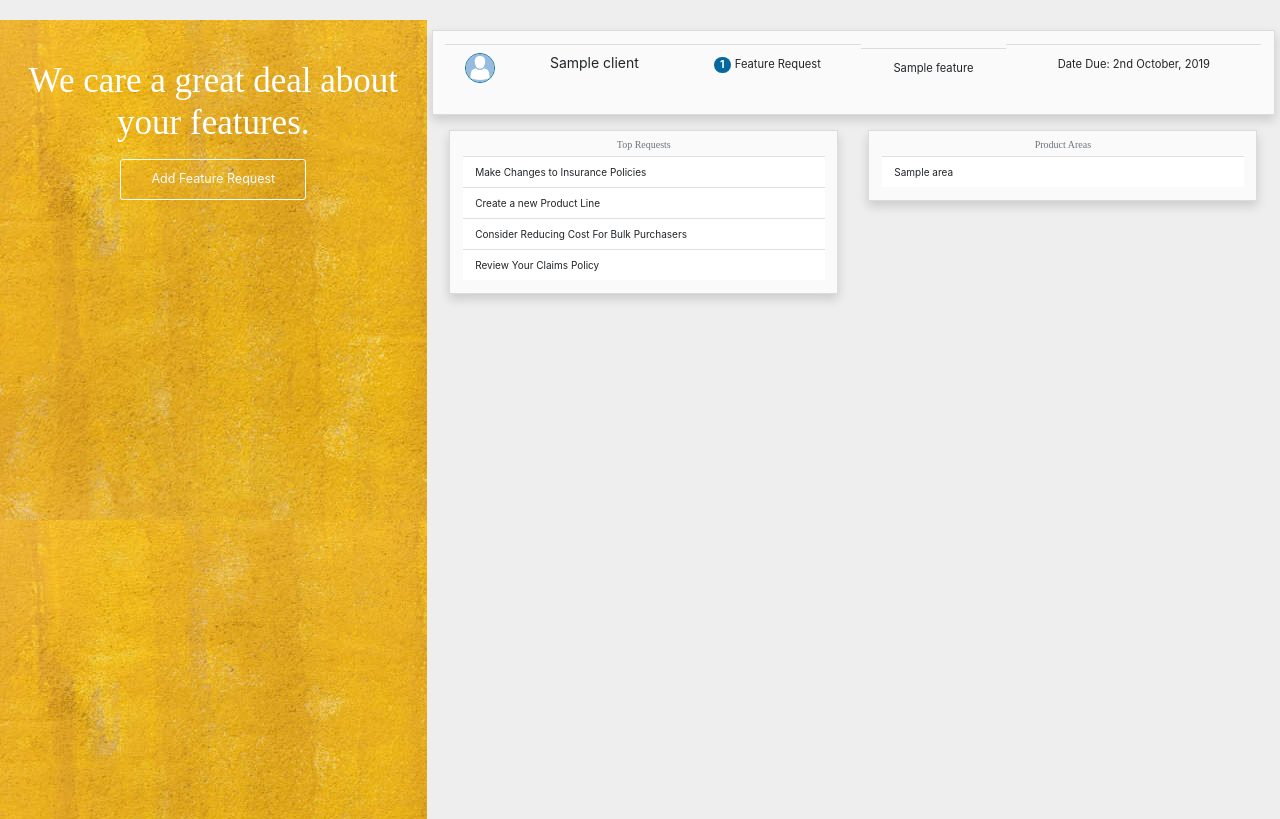
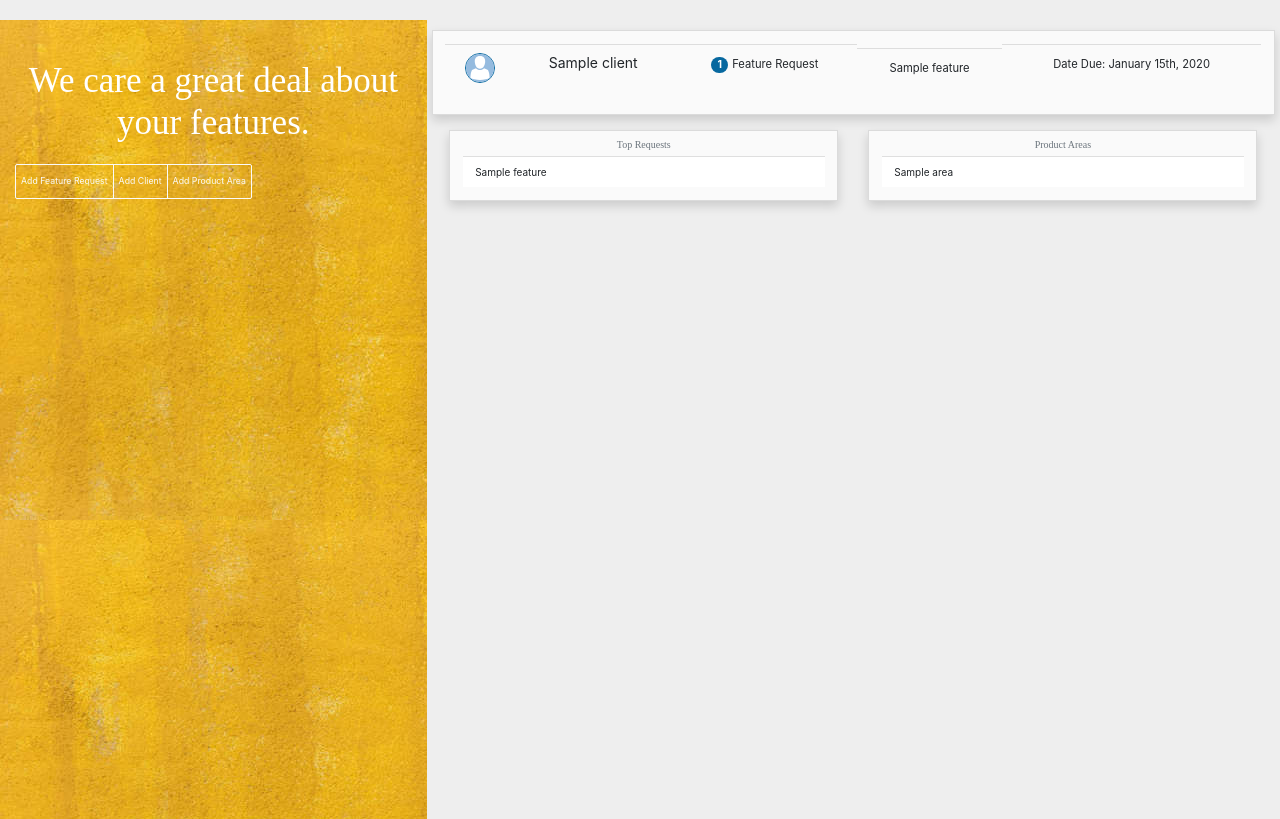
Before and after one commit to Miravicson/Featurester, a Flask app: page / in a window 1280 px wide. Shown: the part 56-875 px from the top of the page. Run offline with Flask 2, Linux system fonts and the light colour scheme; tables that the repository leaves empty hold one stand-in row (values such as "Sample post"); parts of the project's set-up code (start-up, migrations or seed data) failed here and were passed over; some libraries are stand-ins or nearby versions; some web fonts are replaced.

Commit message:
added forms for products and clients

```diff
--- a/requester/features/forms.py
+++ b/requester/features/forms.py
@@ -1,6 +1,6 @@
 from flask_wtf import FlaskForm
-from wtforms import StringField, TextAreaField, IntegerField, DateField,SubmitField, SelectField, SelectMultipleField
-from wtforms.validators import DataRequired
+from wtforms import StringField, TextAreaField, IntegerField, DateField, SubmitField, SelectField, SelectMultipleField
+from wtforms.validators import DataRequired, Email
 
 
 class FeatureForm(FlaskForm):
@@ -9,5 +9,17 @@ class FeatureForm(FlaskForm):
     client_priority = IntegerField('Client Priority')
     target_date = DateField('Target Date')
     client_id = SelectField('Client', choices=[], coerce=int)
-    product_areas = SelectMultipleField('Product Areas', choices=[], coerce=int)
+    product_areas = SelectMultipleField(
+        'Product Areas', choices=[], coerce=int)
     submit = SubmitField('Add Request')
+
+
+class ClientForm(FlaskForm):
+    name = StringField('Name', validators=[DataRequired()])
+    email = StringField('Email', validators=[DataRequired(), Email()])
+    submit = SubmitField('Create Client')
+
+
+class ProductAreaForm(FlaskForm):
+    name = StringField('Name', validators=[DataRequired()])
+    submit = SubmitField('Add Product Areas')
--- a/requester/templates/base.html
+++ b/requester/templates/base.html
@@ -16,9 +16,12 @@
 {% block navbar %}
 {% include 'snippets/navbar.html' %}
 {% endblock navbar %}
+
 {% block content %}
 
 {% endblock content %}
+
+
 {% block footer %}
     {% include 'snippets/footer.html' %}
 {% endblock footer %}
@@ -27,6 +30,8 @@
     {{ super() }}
 
     {% include 'snippets/js.html' %}
+    {{ moment.include_jquery() }}
+    {{ moment.include_moment() }}
 {% endblock scripts %}
 
 {% endblock body %}
--- /dev/null
+++ b/requester/templates/features/add_client_form.html
@@ -0,0 +1,22 @@
+<form method="post" role="form" action="">
+    {{ form2.hidden_tag() }}
+
+    <div class="form-group">
+        {{form2.name.label}}
+        {{form2.name(class='form-control form-control-sm')}}
+        {% for error in form2.name.errors %}
+        <span style="color: red;">[{{ error }}]</span>
+        {% endfor %}
+    </div>
+
+    <div class="form-group">
+        {{form2.email.label}}
+        {{form2.email(class='form-control form-control-sm', type='email')}}
+        {% for error in form2.email.errors %}
+        <span style="color: red;">[{{ error }}]</span>
+        {% endfor %}
+    </div>
+
+    {{ form2.submit(class="btn btn-outline-dark btn-block text-light", style="background:
+    url('/static/img/background.jpg');") }}
+</form>
--- /dev/null
+++ b/requester/templates/features/add_product_form.html
@@ -0,0 +1,14 @@
+<form method="post" role="form" action="">
+    {{ form3.hidden_tag() }}
+
+    <div class="form-group">
+        {{form3.name.label}}
+        {{form3.name(class='form-control form-control-sm')}}
+        {% for error in form3.name.errors %}
+        <span style="color: red;">[{{ error }}]</span>
+        {% endfor %}
+    </div>
+
+    {{ form3.submit(class="btn btn-outline-dark btn-block text-light", style="background:
+    url('/static/img/background.jpg');") }}
+</form>
--- a/requester/templates/features/mod_add_feature.html
+++ b/requester/templates/features/mod_add_feature.html
@@ -1,5 +1,5 @@
 <!-- Modal -->
-<div class="modal fade" id="exampleModalCenter" tabindex="-1" role="dialog" aria-labelledby="exampleModalCenterTitle"
+<div class="modal fade" id="addFeatureModal" tabindex="-1" role="dialog" aria-labelledby="addFeatureModalCenterTitle"
     aria-hidden="true">
 
     <div class="modal-dialog modal-dialog-centered" role="document">
@@ -19,3 +19,46 @@
         </div>
     </div>
 </div>
+
+
+<div class="modal fade" id="addClientModal" tabindex="-1" role="dialog" aria-labelledby="addClientModalCenterTitle"
+    aria-hidden="true">
+
+    <div class="modal-dialog modal-dialog-centered" role="document">
+        <div class="container">
+            <div class="modal-content">
+                <div class="modal-body" style="background: url('/static/img/background.jpg');">
+                    <div class="card mx-auto shadow">
+                        <div class="card-body">
+                            <h5 class="card-title">Add Request</h5>
+                            <!-- Included the form here -->
+                            {% include 'features/add_client_form.html' %}
+                        </div>
+                    </div>
+                </div>
+            </div>
+
+        </div>
+    </div>
+</div>
+
+<div class="modal fade" id="addProductModal" tabindex="-1" role="dialog" aria-labelledby="addProductModalCenterTitle"
+    aria-hidden="true">
+
+    <div class="modal-dialog modal-dialog-centered" role="document">
+        <div class="container">
+            <div class="modal-content">
+                <div class="modal-body" style="background: url('/static/img/background.jpg');">
+                    <div class="card mx-auto shadow">
+                        <div class="card-body">
+                            <h5 class="card-title">Add Request</h5>
+                            <!-- Included the form here -->
+                            {% include 'features/add_product_form.html' %}
+                        </div>
+                    </div>
+                </div>
+            </div>
+
+        </div>
+    </div>
+</div>
--- a/requester/templates/index.html
+++ b/requester/templates/index.html
@@ -1,8 +1,11 @@
 {% extends 'base.html' %}
 {% block content %}
 
+    {% block modal %}
         <!-- Included the Modal Here -->
         {% include 'features/mod_add_feature.html' %}
+
+    {% endblock modal %}
 
     <div class="container-fluid mb-0">
         <div class="row">
@@ -10,51 +13,92 @@
             <div class="col-12 col-md-4 header order-md-2">
                 {% include 'snippets/header.html' %}
             </div>
+            {% block other_content %}
+                <!-- Content Starts here -->
 
-        <!-- Content Starts here -->
+
                 <div class="col-12 col-md-8 order-md-1 content pt-3 px-2">
+
+                    <!-- Clients -->
                     <section class="client col-12">
                         <div class="card  bg-light mb-2 shadow">
+                            {% if clients %}
                                 <div class="card-body">
                                     <div class="table-responsive">
                                         <table class="table table-sm">
                                             <tbody class="align-middle">
+
                                             {% for client in clients %}
                                                 <tr class="align-middle">
 
-                                        <td class="d-none d-sm-none d-md-block"><img src="{{ url_for('static', filename='img/avatar-1577909.svg')}}"
-                                                class="rounded-circle border border-primary" alt="" width="30px" height="30px"></td>
+                                                    <td class="d-none d-sm-none d-md-block"><img
+                                                            src="{{ url_for('static', filename='img/avatar-1577909.svg') }}"
+                                                            class="rounded-circle border border-primary" alt=""
+                                                            width="30px"
+                                                            height="30px"></td>
                                                     <td>{{ client.name }}</td>
-                                        <td><span class="badge badge-pill badge-primary">{{ client.features | length }}</span>
+                                                    <td><span
+                                                            class="badge badge-pill badge-primary">{{ client.features | length }}</span>
                                                         <small>Feature
-                                                Request</small></td>
-                                        <td class="d-none d-sm-none d-md-block"> <small>{% if client.features %}
-                                            {{client.features[-1].title}}
+                                                            Request
+                                                        </small>
+                                                    </td>
+                                                    <td class="d-none d-sm-none d-md-block">
+                                                        <small>{% if client.features %}
+                                                            {{ client.features[-1].title }}
                                                         {% else %}
                                                             Add Navigation Bar
-                                                {% endif %}</small> </td>
-                                        <td><small>Date Due: 2nd October, 2019</small></td>
+                                                        {% endif %}</small>
+                                                    </td>
+                                                    <td>
+                                                        <small>Date Due:{% if client.features %}
+                                                            {{ moment(client.features[-1].target_date).format('MMMM Do, YYYY') }}
+                                                        {% else %}
+                                                            22, Dec 2018
+                                                        {% endif %}</small>
+                                                    </td>
                                                 </tr>
                                             {% endfor %}
+
+
                                             </tbody>
                                         </table>
 
                                     </div>
                                 </div>
+                            {% else %}
+                                <div class="text-center my-3 py-3">
+                                    <button class="btn btn-sm btn-outline-primary px-5 py-3" role="button"
+                                            data-toggle="modal" data-target="#addClientModal">Add
+                                        Client
+                                    </button>
+                                </div>
+
+                            {% endif %}
                         </div>
                     </section>
 
                     <div class="row mx-1 my-4">
+                        <!-- Feature Requests -->
                         <section class="col-12 col-md-6 mx-auto">
                             <div class="card bg-light mb-3 shadow">
                                 <div class="card-body">
+                                    {% if features %}
                                         <h6 class="card-subtitle mb-2 text-muted text-center">Top Requests</h6>
                                         <ul class="list-group list-group-flush">
-                                <li class="list-group-item">Make Changes to Insurance Policies</li>
-                                <li class="list-group-item">Create a new Product Line</li>
-                                <li class="list-group-item">Consider Reducing Cost For Bulk Purchasers</li>
-                                <li class="list-group-item">Review Your Claims Policy</li>
+                                            {% for feature in features %}
+                                                <li class="list-group-item">{{ feature.title }}</li>
+                                            {% endfor %}
                                         </ul>
+                                    {% else %}
+                                        <div class="text-center my-3 py-3">
+                                            <button class="btn btn-sm btn-outline-primary px-5 py-3" role="button"
+                                                    data-toggle="modal" data-target="#addFeatureModal">Add
+                                                Feature
+                                            </button>
+                                        </div>
+
+                                    {% endif %}
                                 </div>
                             </div>
                         </section>
@@ -62,12 +106,21 @@
                         <section class="col-12 col-md-6 mx-auto">
                             <div class="card bg-light mb-3 shadow">
                                 <div class="card-body">
+                                    {% if product_list %}
                                         <h6 class="card-subtitle mb-2 text-muted text-center">Product Areas</h6>
                                         <ul class="list-group list-group-flush">
                                             {% for product in product_list %}
                                                 <li class="list-group-item">{{ product.name }}</li>
                                             {% endfor %}
                                         </ul>
+                                    {% else %}
+                                        <div class="text-center my-3 py-3">
+                                            <button class="btn btn-sm btn-outline-primary px-5 py-3" role="button"
+                                                    data-toggle="modal" data-target="#addProductModal">Add
+                                                Product Area
+                                            </button>
+                                        </div>
+                                    {% endif %}
                                 </div>
                             </div>
                         </section>
@@ -75,6 +128,8 @@
 
                     </div>
                 </div>
+            {% endblock other_content %}
+
 
         </div>
 
--- a/requester/templates/snippets/header.html
+++ b/requester/templates/snippets/header.html
@@ -1,11 +1,19 @@
 {% block header_text %}
-<h1 class="text-center mt-5 py-3 display-4">We care a great deal about your features.</h1>
+    <h1 class="text-center mt-5 py-3 display-4">We care a great deal about your features.</h1>
 {% endblock header_text %}
 
 {% block header_action %}
-<div class="action text-center my-2">
-    <button class="btn btn-lg btn-outline-light px-5 py-3" role="button" data-toggle="modal" data-target="#exampleModalCenter">Add
-        Feature Request</button>
-</div>
+    <div class="btn-group action text-center my-2" role="group">
+        <button class="btn btn-sm btn-outline-light px-2 py-3" role="button" data-toggle="modal"
+                data-target="#addFeatureModal">Add
+            Feature Request
+        </button>
+        <button class="btn btn-sm btn-outline-light px-2 py-3" role="button" data-toggle="modal"
+                data-target="#addClientModal">Add Client
+        </button>
+        <button class="btn btn-sm btn-outline-light px-2 py-3" role="button" data-toggle="modal"
+                data-target="#addProductModal">Add Product Area
+        </button>
+    </div>
 
 {% endblock header_action %}
--- a/requirements.txt
+++ b/requirements.txt
@@ -1,10 +1,12 @@
 alembic==1.0.5
+argh==0.26.2
 autopep8==1.4.3
 Click==7.0
 dominate==2.3.5
 Flask==1.0.2
 Flask-Bootstrap4==4.0.2
 Flask-Migrate==2.3.1
+Flask-Moment==0.6.0
 Flask-Script==2.0.6
 Flask-SQLAlchemy==2.3.2
 Flask-WTF==0.14.2
@@ -13,12 +15,15 @@ itsdangerous==1.1.0
 Jinja2==2.10
 Mako==1.0.7
 MarkupSafe==1.1.0
+pathtools==0.1.2
 psycopg2-binary==2.7.6.1
 pycodestyle==2.4.0
 python-dateutil==2.7.5
 python-editor==1.0.3
+PyYAML==3.13
 six==1.11.0
 SQLAlchemy==1.2.14
 visitor==0.1.3
+watchdog==0.9.0
 Werkzeug==0.14.1
 WTForms==2.2.1
```
Also changed, not shown: requester/__init__.py (+66 -33 lines). Lines whose indentation alone changed are shown as unchanged.
